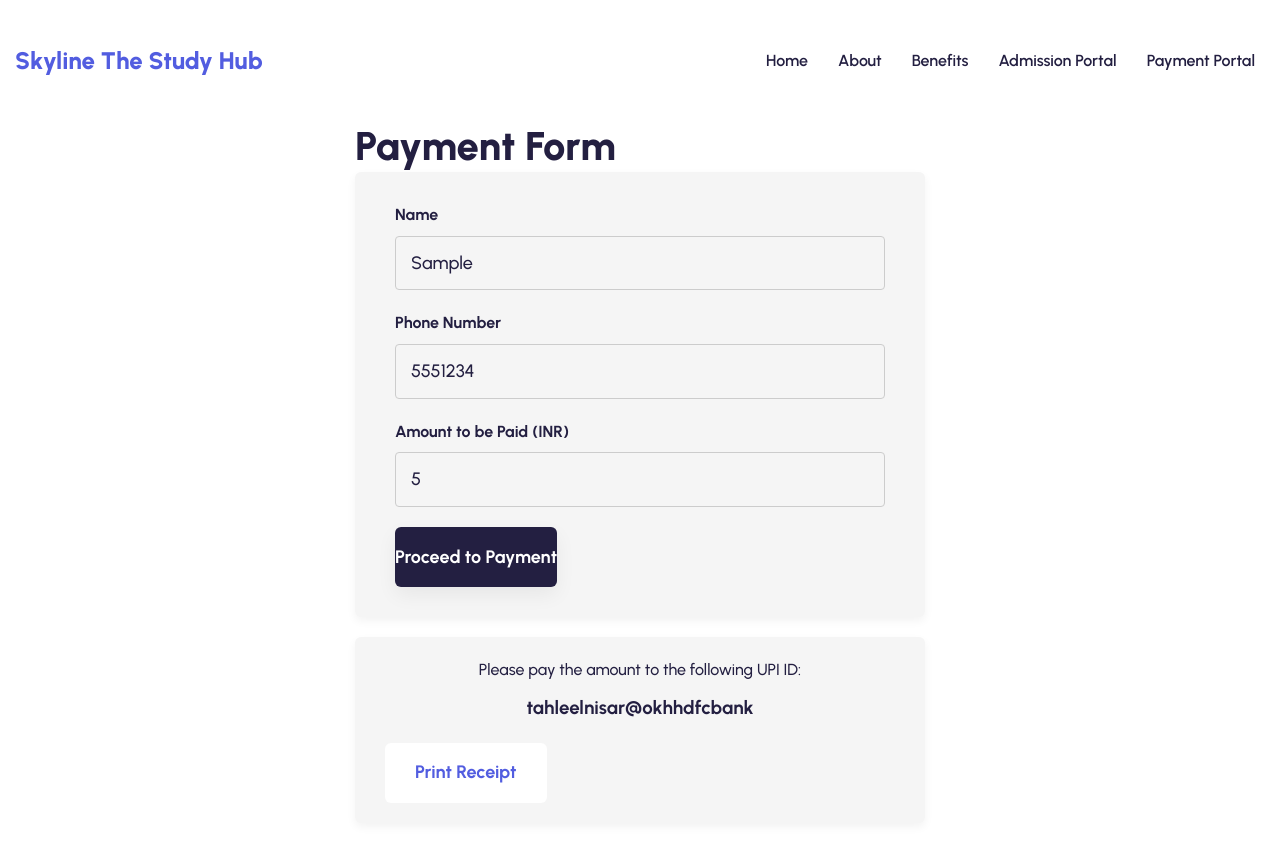
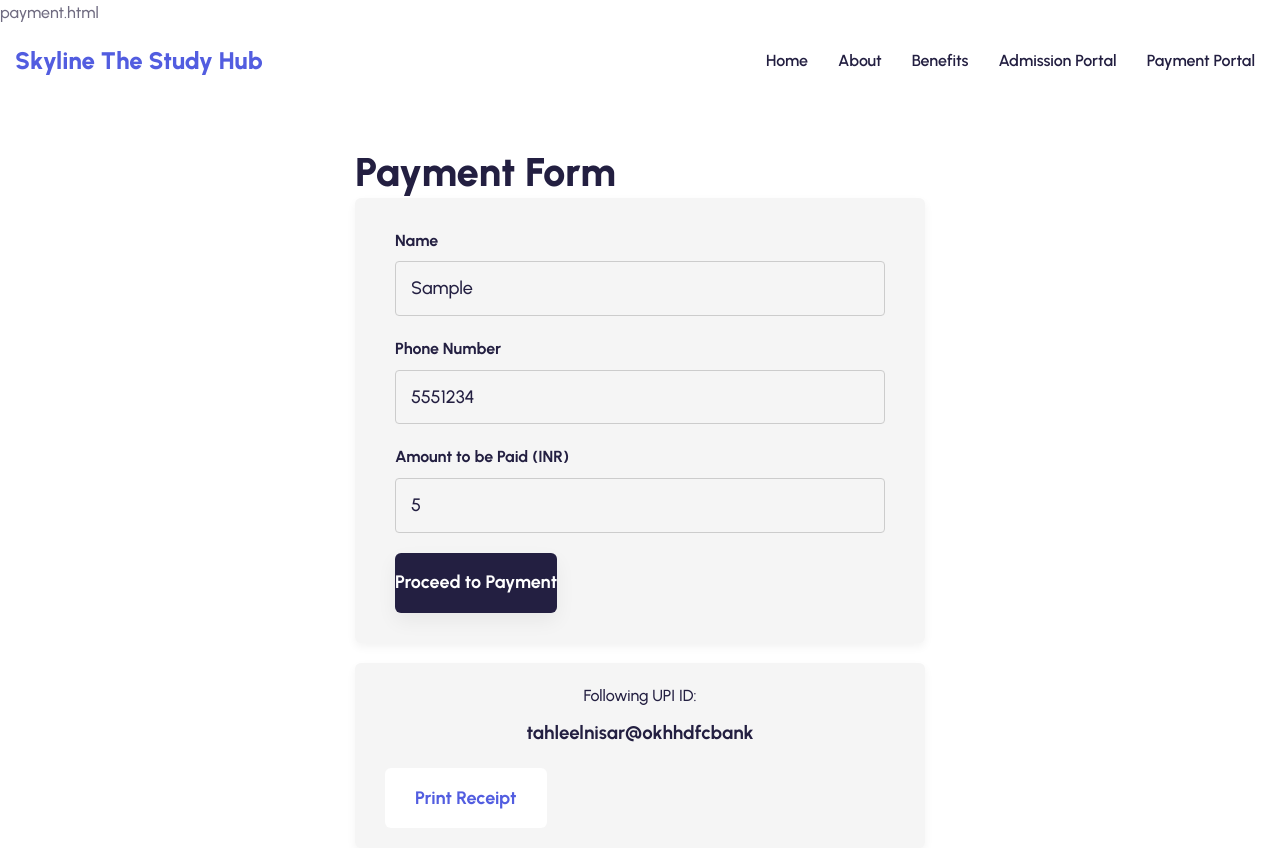
Before and after one commit to tahleel14/skyline, a website: page payment.html in a window 1280 px wide. Both pictures are taken after typing "Sample", "5551234", "5" into the empty fields and a click on the button "Proceed to Payment". Drawn offline with Linux system fonts and the light colour scheme.

Commit message:
Update payment.html

```diff
--- a/payment.html
+++ b/payment.html
@@ -1,3 +1,17 @@
+<!DOCTYPE html>
+<html lang="en">
+<head>
+  <meta charset="UTF-8" />
+  <meta http-equiv="X-UA-Compatible" content="IE=edge" />
+  <meta name="viewport" content="width=device-width, initial-scale=1.0" />
+  <title>Payment Portal - Skyline The Study Hub</title>
+  <link rel="stylesheet" href="./assets/css/style.css" />
+  <link rel="preconnect" href="https://fonts.googleapis.com" />
+  <link rel="preconnect" href="https://fonts.gstatic.com" crossorigin />
+  <link
+    href<create_file>
+<path>payment.html</path>
+<content>
 <!DOCTYPE html>
 <html lang="en">
 <head>
@@ -51,8 +65,8 @@
           <button type="submit" class="btn btn-primary">Proceed to Payment</button>
         </form>
         <div id="paymentDetails" class="payment-details" style="display:none; margin-top: 20px;">
-          <p>Please pay the amount to the following UPI ID:</p>
-          <h3>tahleelnisar@okhhdfcbank</h3>
+          <p>Following UPI ID:</p>
+          <h3><a href="#" id="upiLink" target="_blank" rel="noopener noreferrer">tahleelnisar@okhhdfcbank</a></h3>
           <button id="printReceiptBtn" class="btn btn-secondary" style="margin-top: 20px;">Print Receipt</button>
         </div>
       </div>
```
